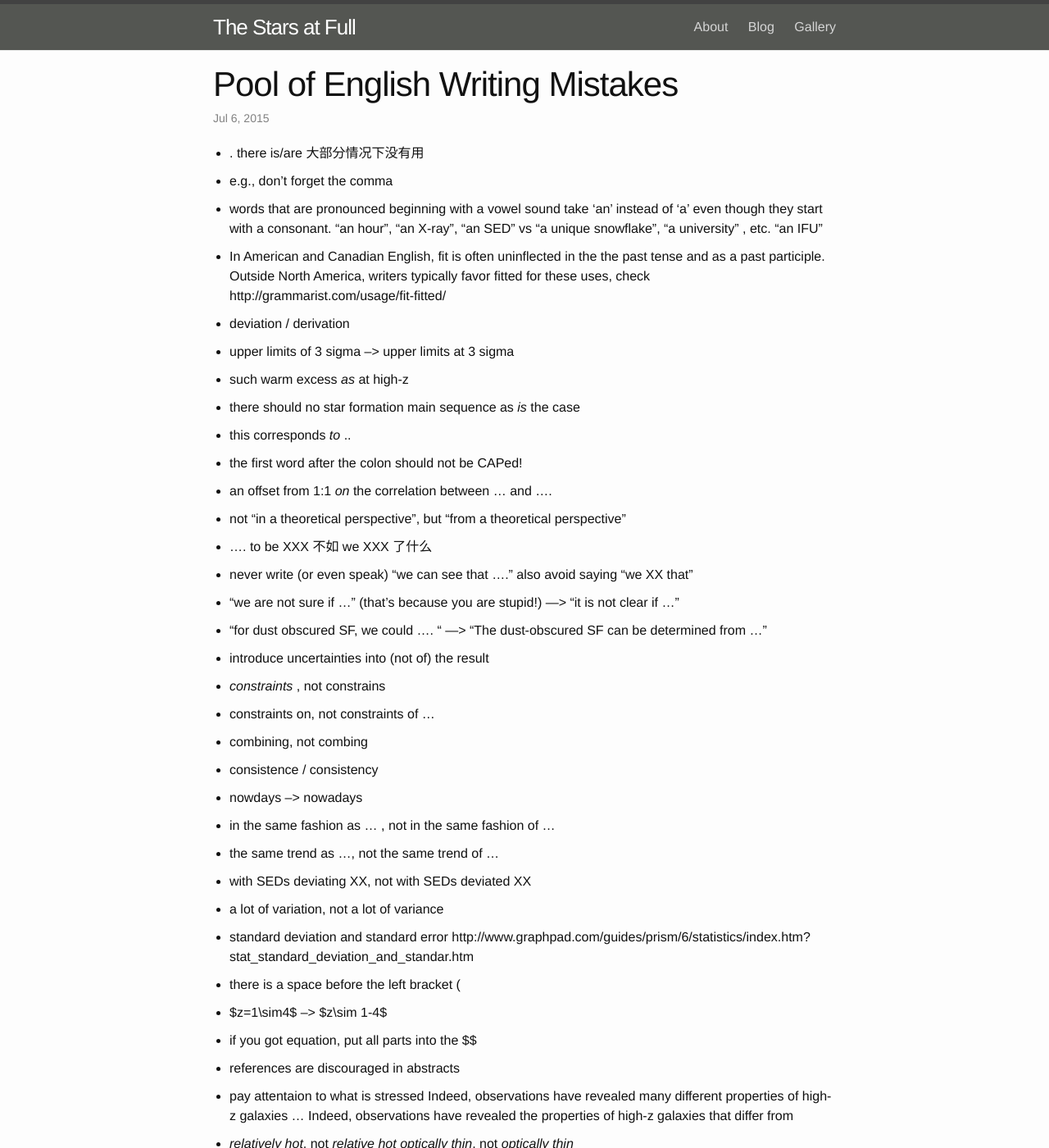
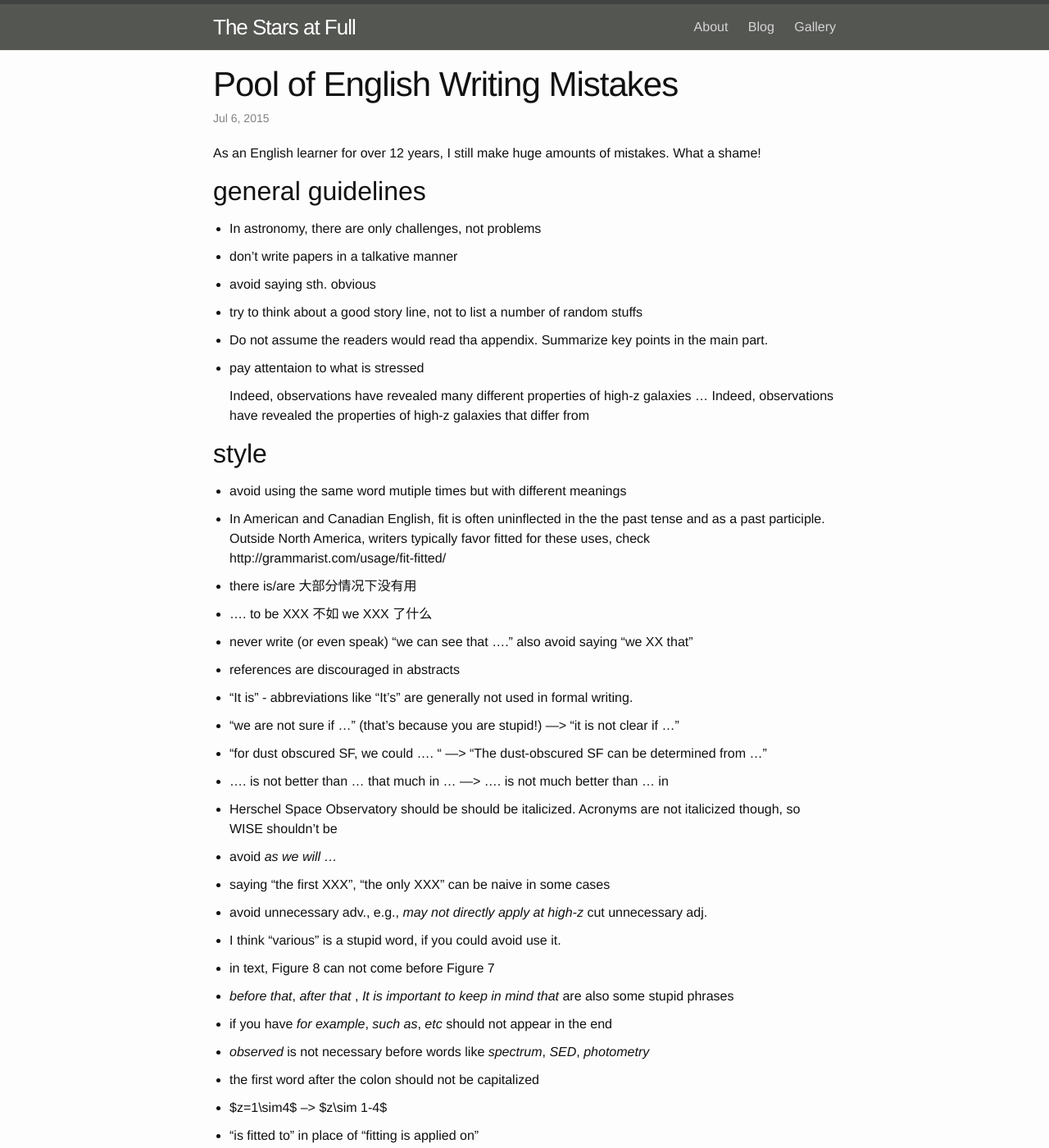
Before and after one commit to karlan/karlan.github.io, a Jekyll site: the page built from _posts/2015-07-06-english-writing.markdown, in a window 1280 px wide and 1400 px high. Shown: the whole window at 82% size. Built offline with Jekyll 4.4.1, drawn with Linux system fonts in a browser that asks for light colours; comment, search, counter and statistics services are not loaded; some of the changed text lies outside the part shown.

Commit message:
improved

```diff
--- a/_posts/2015-07-06-english-writing.markdown
+++ b/_posts/2015-07-06-english-writing.markdown
@@ -5,105 +5,11 @@
 categories: discussion
 ---
 
-* . there is/are 大部分情况下没有用
+As an English learner for over 12 years, I still make huge amounts of mistakes. What a shame!
 
-* e.g.,     don't forget the comma
+## general guidelines
 
-
-* words that are pronounced beginning with a vowel sound take ‘an’ instead of ‘a’ even though they start with a consonant. “an hour”, “an X-ray”, “an SED” vs “a unique snowflake”, “a university” , etc.
-  "an IFU"
-
-* In American and Canadian English, fit is often uninflected in the the past tense and as a past participle. Outside North America, writers typically favor fitted for these uses, check http://grammarist.com/usage/fit-fitted/
-
-
-* deviation / derivation
-
-* upper limits of 3 sigma --> upper limits at 3 sigma
-
-* such warm excess *as* at high-z
-
-* there should no star formation main sequence as *is* the case
-
-* this corresponds *to* ..
-
-* the first word after the colon should not be CAPed!
-
-* an offset from 1:1 *on* the correlation between ... and ....
-
-* not "in a theoretical perspective", but "from a theoretical perspective"
-
-
-* .... to be XXX 不如 we XXX 了什么
-
-* never write (or even speak) “we can see that ...." also avoid saying "we XX that"
-
-* "we are not sure if ..." (that's because you are stupid!) ---> "it is not clear if ..."
-
-* "for dust obscured SF, we could .... " ---> "The dust-obscured SF can be determined from  ..."
-
-* introduce uncertainties into (not of) the result
-
-* *constraints* , not constrains
-
-* constraints on, not constraints of ...
-
-* combining, not combing
-
-* consistence / consistency
-
-* nowdays --> nowadays
-
-* in the same fashion as ... , not in the same fashion of ...
-
-* the same trend as ..., not the same trend of ...
-
-* with SEDs deviating XX, not with SEDs deviated XX
-
-* a lot of variation, not a lot of variance
-
-
-*  standard deviation and standard error
-    http://www.graphpad.com/guides/prism/6/statistics/index.htm?stat_standard_deviation_and_standar.htm
-
-* there is a space before the left bracket (
-
-*  $z=1\sim4$  --> $z\sim 1-4$
-
-* if you got equation, put all parts into the $$
-
-* references are discouraged in abstracts
-
-* pay attentaion to what is stressed
-   Indeed, observations have revealed many different properties of high-z galaxies ...
-   Indeed, observations have revealed the properties of high-z galaxies that differ from
-
-* *relatively hot*, not *relative hot*
-  *optically thin*, not *optically thin*
-
-
-
-* missing *the*  介词后面的单数名词都一般该加（？）
-   the MSA
-
-* 单数/复数一致
-
-* at different times/redshifts,
-  at any wavelengths (not *wavelengthes*)
-
-*  .... is not better than ... that much in ...
- ---> .... is not much better than ... in
-
-* *two orders of magnitude*, not *two orders of magnitudes* ! change order, not magnitude
-
-* large *amounts* of resources
-
-* analysis/analyze
-
-* nuclei/nucleus/nuclear
-
-* continuum/continua
-
-* A, B, C, and D
+* In astronomy, there are only challenges, not problems
 
 * don't write papers in a talkative manner
 
@@ -111,17 +17,43 @@
 
 * try to think about a good story line, not to list a number of random stuffs
 
-* $L_{\rm FIR}$
+* Do not assume the readers would read tha appendix. Summarize key points in the main part.
 
-* mean/average $\langle L_{\rm FIR} \rangle$
+* pay attentaion to what is stressed
 
-* see, e.g., XXX
+     Indeed, observations have revealed many different properties of high-z galaxies ...
+     Indeed, observations have revealed the properties of high-z galaxies that differ from
+
+## style
+
+* avoid using the same word mutiple times but with different meanings
+
+* In American and Canadian English, fit is often uninflected in the the past tense and as a past participle. Outside North America, writers typically favor fitted for these uses, check http://grammarist.com/usage/fit-fitted/
+
+
+* there is/are 大部分情况下没有用
+
+* .... to be XXX 不如 we XXX 了什么
+
+* never write (or even speak) “we can see that ...." also avoid saying "we XX that"
+
+* references are discouraged in abstracts
+
+* "It is" - abbreviations like "It's" are generally not used in formal writing.
+
+* "we are not sure if ..." (that's because you are stupid!) ---> "it is not clear if ..."
+
+* "for dust obscured SF, we could .... " ---> "The dust-obscured SF can be determined from  ..."
+
+*  .... is not better than ... that much in ...
+ ---> .... is not much better than ... in
 
 * Herschel Space Observatory should be should be italicized.  Acronyms are not italicized though, so WISE shouldn’t be
 
-* if you have *for example*, *such as*, *etc* should not appear in the end
 
 * avoid *as we will ...*
+
+* saying "the first XXX", "the only XXX" can be naive in some cases
 
 * avoid unnecessary adv., e.g., *may not directly apply at high-z*
   cut unnecessary adj.
@@ -132,47 +64,39 @@
 
 * *before that*, *after that* , *It is important to keep in mind that* are also some stupid phrases
 
-* In astronomy, there are only challenges, not problems
+* if you have *for example*, *such as*, *etc* should not appear in the end
+
+* *observed* is not necessary before words like *spectrum*, *SED*, *photometry*
+
+* the first word after the colon should not be capitalized
+
+*  $z=1\sim4$  --> $z\sim 1-4$
+
+* "is fitted to" in place of "fitting is applied on"
+
+* As show in the paper, --> We show that ...
+
+## spelling/words
+
+* *constraints* , not constrains
+
+* deviation / derivation
+
+* combining, not combing
+
+* consistence / consistency
+
+* nowdays --> nowadays
+
+* analysis/analyze
+
+* nuclei/nucleus/nuclear
+
+* continuum/continua
 
 * bolemetric --> bolometric
 
-* *judging by XX*, not *judging on XX*
-
-* Do not assume the readers would read tha appendix. Summarize key points in the main part.
-
-* a XXX galaxy *that* shares typical features of high-z galaxies (*that* is prefered than *which*)
-
-* As show in the paper, --> We show that ...
-
-*  XX and XX can give physically-motivated fits that (not which) sucessfully reproduce ...
-
-* the high-z galaxies that can (rather than *which could*) be ...
-
-* Not *In the first order*, but *To first order*
-
-* Not *In the order of XX*, but *On the order of XX*
-
-* saying "the first XXX", "the only XXX" can be naive in some cases
-
-* put upper-limits on (rather than *of*)
-
-* avoid using the same word mutiple times but with different meanings
-
 * chi-square, not chi-squares
-
-* we use MCMC methods to ....
-
-* after comma, use *which* may be a good idea
-
-* based on *the* above arguments
-
-* "It is" - abbreviations like "It's" are generally not used in formal writing.
-
-* to get any information regarding (rather than of ) host galaxies
-
-* heating processes for (rather than of) the IR emission
-
-* happened --> happening
 
 * tend is a verb.
 
@@ -180,13 +104,35 @@
 
 * rougly --> roughly
 
-* "is fitted to" in place of "fitting is applied on"
+* a lot of variation, not a lot of variance
 
-* *observed* is not necessary before words like *spectrum*, *SED*, *photometry*
+* happened --> happening
 
-* a method *that* works for ...
+* *relatively hot*, not *relative hot*
+  *optically thin*, not *optical thin*
 
-* *there is ample observational evidence*, not *there are ample observational evidences*
+
+* with SEDs deviating XX, not with SEDs deviated XX
+
+## prep.
+
+* constraints on, not constraints of ...
+
+* upper limits of 3 sigma --> upper limits at 3 sigma
+
+* such warm excess *as* at high-z
+
+* this corresponds *to* ..
+
+* not "in a theoretical perspective", but "from a theoretical perspective"
+
+* there should no star formation main sequence as *is* the case
+
+* an offset from 1:1 *on* the correlation between ... and ....
+
+* introduce uncertainties into (not of) the result
+
+* the same trend as ..., not the same trend of ...
 
 * be representative *to* (not *of*)
 
@@ -196,4 +142,79 @@
 
 * the fitting results *for* each SED
 
-* the SED at 10-1000 micron
+* in the same fashion *as* ... , not in the same fashion *of* ...
+
+
+* to get any information *regarding* (rather than *of*) host galaxies
+
+* heating processes for (rather than of) the IR emission
+
+* *judging by XX*, not *judging on XX*
+
+* the SED *at* 10-1000 micron
+
+* Not *in the first order*, but *to first order*
+
+* Not *in the order of XX*, but *on the order of XX*
+
+* put upper-limits *on* (rather than *of*)
+
+## tex
+
+* $L_{\rm FIR}$
+
+* mean/average $\langle L_{\rm FIR} \rangle$
+
+
+* if you got equation, put all parts into the $$
+
+
+## misc
+
+* words that are pronounced beginning with a vowel sound take ‘an’ instead of ‘a’ even though they start with a consonant. “an hour”, “an X-ray”, “an SED” vs “a unique snowflake”, “a university” , etc.
+  "an IFU"
+
+* missing *the*  介词后面的单数名词都一般该加（？）
+   the MSA
+
+* after comma, use *which* may be a good idea
+
+* based on *the* above arguments
+
+* a XXX galaxy *that* shares typical features of high-z galaxies (*that* is prefered than *which*)
+
+*  XX and XX can give physically-motivated fits that (not which) sucessfully reproduce ...
+
+* the high-z galaxies that can (rather than *which could*) be ...
+
+* a method *that* works for ...
+
+
+
+* 单数/复数一致
+
+* at different times/redshifts,
+  at any wavelengths (not *wavelengthes*)
+
+* we use *MCMC methods* to ....
+
+* *two orders of magnitude*, not *two orders of magnitudes* ! change order, not magnitude
+
+* large *amounts* of resources
+
+* *there is ample observational evidence*, not *there are ample observational evidences*
+
+
+
+* A, B, C, and D
+
+* e.g., don't forget the comma
+
+* see, e.g., XXX
+
+* there is a space before the left bracket (
+
+
+
+*  standard deviation and standard error
+    http://www.graphpad.com/guides/prism/6/statistics/index.htm?stat_standard_deviation_and_standar.htm
```
